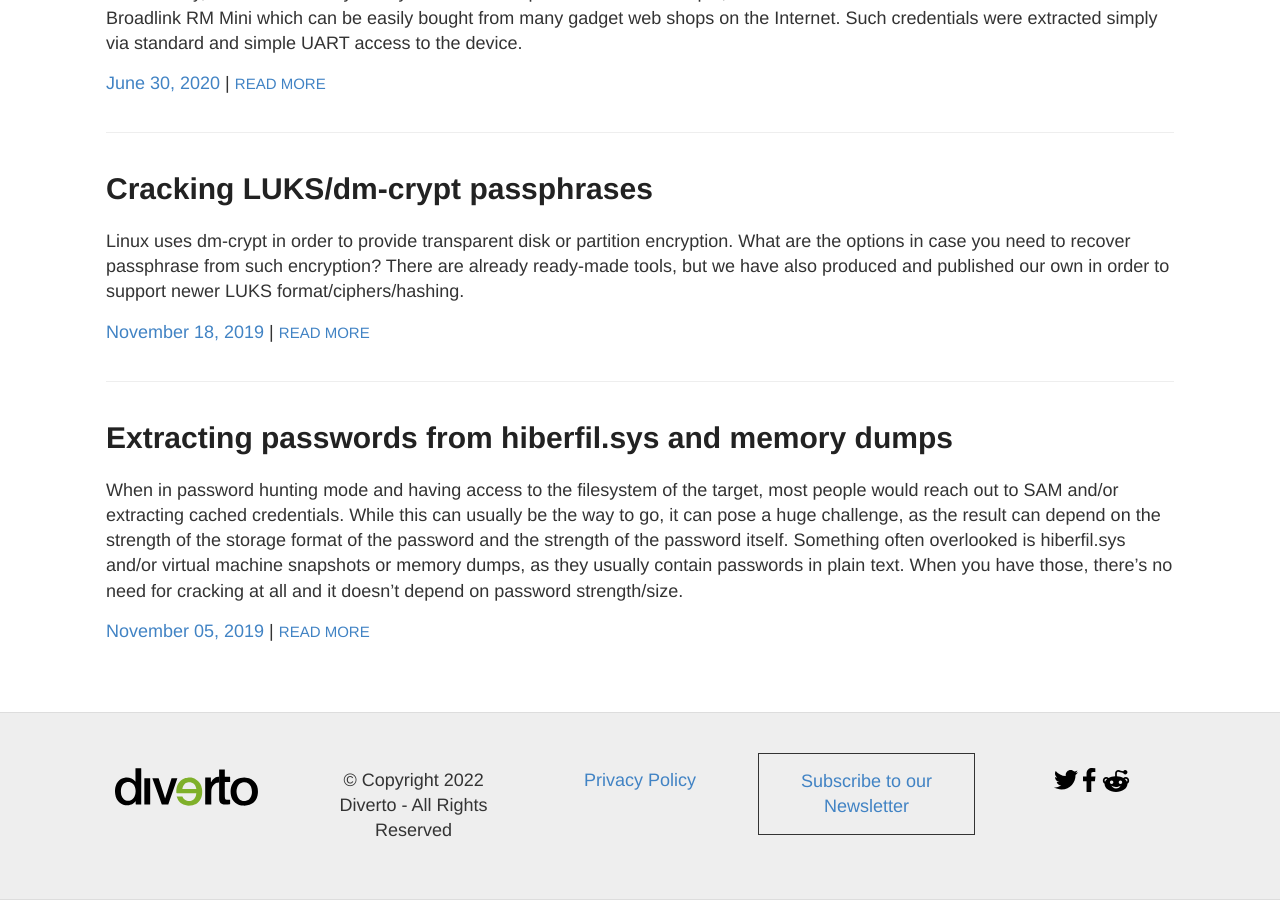
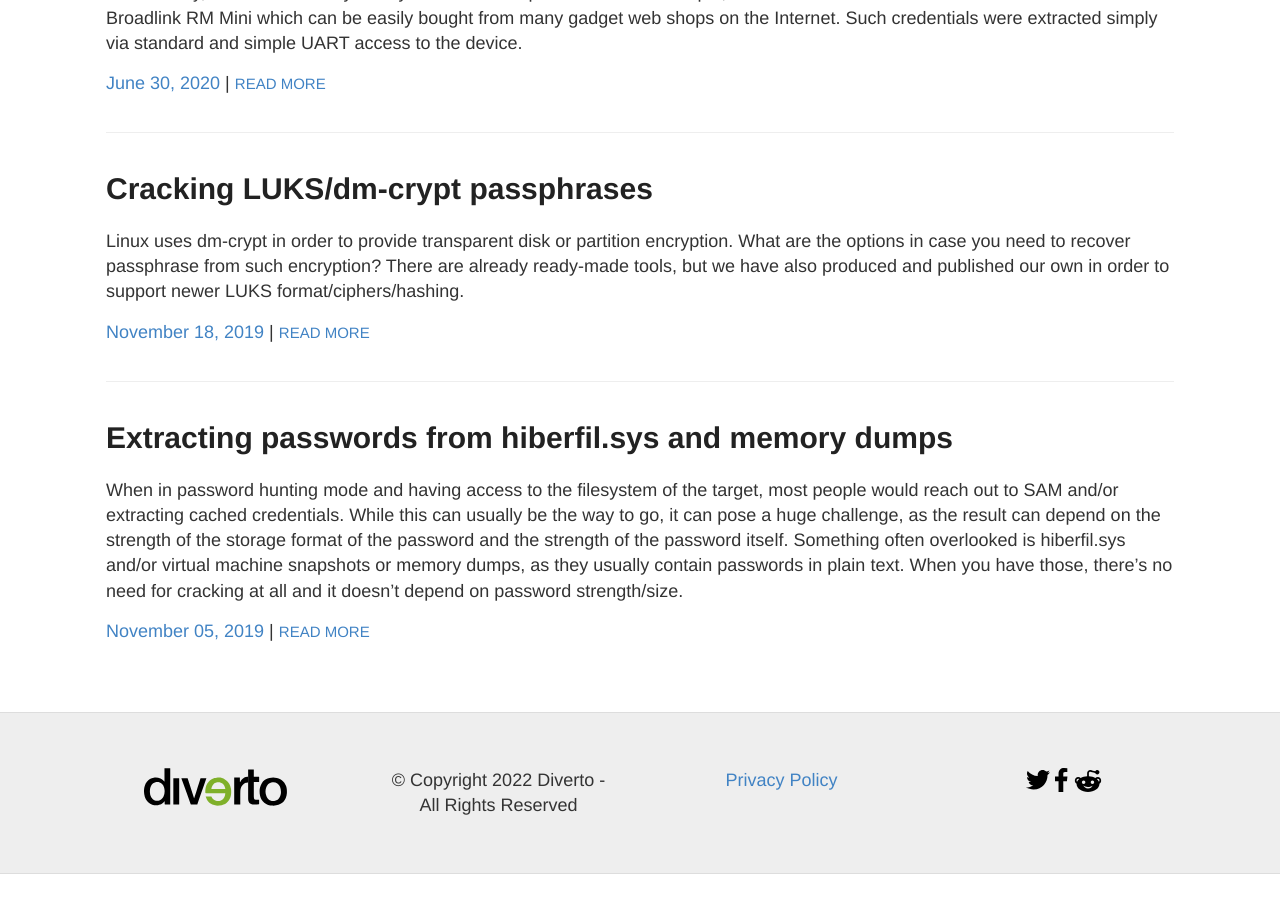
Before and after one commit to Diverto/diverto.github.io, a Jekyll site: the page built from index.html, in a window 1280 px wide and 900 px high, scrolled down 1454 px. Built offline with Jekyll 4.4.1, drawn with Linux system fonts in a browser that asks for light colours; after the commit the page ends 2328 px from its top, so only the background shows below that.

Commit message:
remove newsletter

```diff
--- a/_layouts/default.html
+++ b/_layouts/default.html
@@ -105,9 +105,6 @@
 	      <div class="column policy">
 		<p><a href="https://www.diverto.hr/en/privacy-policy" target="_blank">Privacy Policy</a></p>
 	      </div>
-	      <div class="column">
-		<p class="subscribe"><a href="#" target="_blank" class="">Subscribe to our Newsletter</a></p>
-	      </div>
 	      <div class="column social-icons">
 		<p>
 		  <a href="https://twitter.com/Divertosecurity" target="_blank"><svg xmlns="http://www.w3.org/2000/svg" width="24" height="24" viewBox="0 0 24 20" inline="" data-src="@/assets/svgs/icon-twitter.svg" role="presentation" focusable="false" tabindex="-1"><path fill="black" fill-rule="nonzero" d="M24 2.3c-.898.4-1.8.7-2.8.802C22.2 2.5 23 1.5 23.397.398c-1 .602-2 1-3.097 1.204C19.3.602 18 0 16.6 0c-2.701 0-4.9 2.2-4.9 4.898 0 .403 0 .801.102 1.102C7.699 5.8 4.1 3.898 1.699.898 1.2 1.602 1 2.5 1 3.398c0 1.704.898 3.204 2.2 4.102-.802-.102-1.598-.3-2.2-.602V7c0 2.398 1.7 4.398 3.898 4.8-.398.098-.796.2-1.296.2-.301 0-.602 0-.903-.102.602 2 2.403 3.403 4.602 3.403-1.7 1.3-3.801 2.097-6.102 2.097-.398 0-.8 0-1.199-.097C2.2 18.699 4.8 19.5 7.5 19.5c9.102 0 14-7.5 14-14v-.602c1-.699 1.8-1.597 2.5-2.597"></path></svg></a>
```
